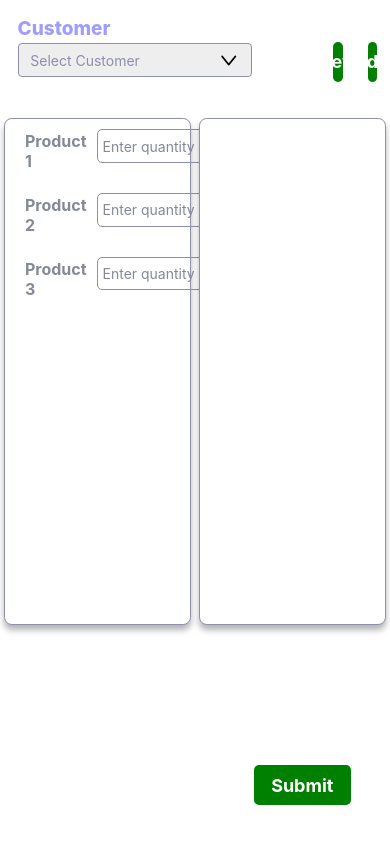
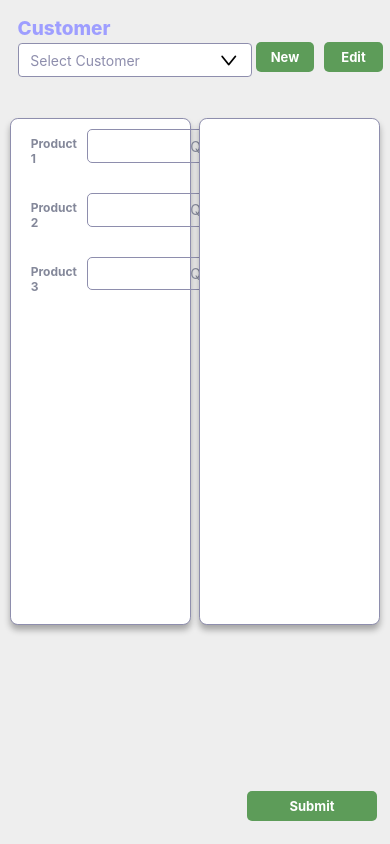
Before and after one commit to tknikhil/RisingSun, a React Native app: screen /Sales in a window 390 px wide. Built offline with nearby package versions, Linux system fonts and the light colour scheme.

Commit message:
changes done button and searchbar

```diff
--- a/src/app-widget/button.js
+++ b/src/app-widget/button.js
@@ -3,7 +3,7 @@ import React from 'react'
 
 const Button = ({ onPress,text }) => {
     return (
-      <TouchableOpacity style={styles.Button} onPress={onPress}>
+      <TouchableOpacity style={[styles.Button]} onPress={onPress}>
         <Text style={styles.ButtonText}>{text}</Text>
       </TouchableOpacity>
     );
@@ -13,19 +13,19 @@ const Button = ({ onPress,text }) => {
     Button: {
       alignSelf: 'flex-end',
       // marginLeft: 'auto',
-        width:'25%',
-        height:40,
+        width:'100%',
+        height:30,
         right:'10%',
         marginBottom:'10%',
         justifyContent:'center',
-        backgroundColor: '#008000', // Green logo color
+        backgroundColor: '#5D9C59', // Green logo color
         // paddingVertical: 10,
         // paddingHorizontal: 20,
         alignItems:'center',
         borderRadius: 5,
       },
       ButtonText: {
-        fontSize: 18,
+        fontSize: 13,
         fontWeight: 'bold',
         color: '#FFFFFF', // White login button text color
       },
--- a/src/screens/LoginScreen.js
+++ b/src/screens/LoginScreen.js
@@ -1,4 +1,4 @@
-import React, { useState ,useEffect} from 'react';
+import React, { useState ,useEffect,Dimensions} from 'react';
 import { View, Text, StyleSheet } from 'react-native';
 import {Input,Button} from '../app-widget';
 // import data from './../../assets/json-request/login.json'
@@ -72,11 +72,14 @@ const LoginScreen = ({navigation}) => {
           value={password}
         />
       </View>
-      <Button onPress={handleLogin} text={'Login'}/>
+      <View style={styles.btnContainer}>
+      <Button  onPress={handleLogin} text={'Login'}/>
+      </View>
     </View>
   );
 };
-
+// const windowWidth = Dimensions.get('window').width;
+// const windowHeight = Dimensions.get('window').height;
 const styles = StyleSheet.create({
   container: {
     flex: 1,
@@ -103,6 +106,13 @@ const styles = StyleSheet.create({
     marginBottom: 20,
     width: '80%',
   },
+  btnContainer:{
+    width:60,
+    height:40,
+
+  }
 });
 
 export default LoginScreen;
+// const windowWidth = Dimensions.get('window').width;
+// const windowHeight = Dimensions.get('window').height;
--- a/src/screens/SalesScreen.js
+++ b/src/screens/SalesScreen.js
@@ -48,10 +48,14 @@ const SalesScreen = () => {
       </TouchableOpacity>
       </View>
       <View style={styles.columnContainer}>
+      <View style={styles.columnBtnContainer}>
       <Button onPress={handleNewCustomer} text={'New'} style={styles.newbutton} />
     </View>
+    </View>
     <View style={styles.columnContainer}>
+    <View style={styles.columnBtnContainer}>
     <Button onPress={handleEditCustomer} text={'Edit'} style={styles.editbutton} />
+   </View>
     </View>
     </View>
      {isDropDownOpen? <View style={styles.dropdownArea}>
@@ -82,7 +86,7 @@ const SalesScreen = () => {
         <Text style={styles.productTitle}>Product 1</Text>
         <TextInput
           style={styles.quantityInput}
-          placeholder="Enter quantity"
+          placeholder="Qty"
           value={product1Quantity}
           onChangeText={text => setProduct1Quantity(text)}
           keyboardType="numeric"
@@ -95,7 +99,7 @@ const SalesScreen = () => {
         <Text style={styles.productTitle}>Product 2</Text>
         <TextInput
           style={styles.quantityInput}
-          placeholder="Enter quantity"
+          placeholder="Qty"
           value={product2Quantity}
           onChangeText={text => setProduct2Quantity(text)}
           keyboardType="numeric"
@@ -108,7 +112,7 @@ const SalesScreen = () => {
         <Text style={styles.productTitle}>Product 3</Text>
         <TextInput
           style={styles.quantityInput}
-          placeholder="Enter quantity"
+          placeholder="Qty"
           value={product3Quantity}
           onChangeText={text => setProduct3Quantity(text)}
           keyboardType="numeric"
@@ -122,8 +126,9 @@ const SalesScreen = () => {
       </View>
 
     </View>
-    <Button onPress={handleSubmit} text={'Submit'} style={styles.buttonAlign} />
-
+    <View style={styles.submitBtnContainer}>
+    <Button onPress={handleSubmit} text={'Submit'} style={styles.newbutton} />
+    </View>
     </View>
 
 
@@ -137,7 +142,7 @@ const windowHeight = Dimensions.get('window').height;
 const styles = StyleSheet.create({
   container: {
     flex: 1,
-    backgroundColor: '#fff',
+    backgroundColor: '#eeeeee',
   },
   header: {
     fontSize: 19,
@@ -149,12 +154,14 @@ const styles = StyleSheet.create({
   rowDropdownContainer:{
     flex: 1,
     flexDirection: 'row',
-    justifyContent: 'center',
     marginTop: windowHeight * 0.002,
     width: windowWidth * 0.95,
+    // backgroundColor:'red'
   },
   columnDropdownContainer:{
-    flex:1
+    // flex:1,
+    alignSelf: 'flex-start',
+    // backgroundColor:'white'
   },
   Text:{
     color:'#8E8EAD',
@@ -165,7 +172,7 @@ const styles = StyleSheet.create({
     borderRadius: windowWidth * 0.01,
     borderWidth: 1,
     borderColor: '#8E8EAD',
-    backgroundColor: '#eeeeee',
+    backgroundColor: '#fff',
     marginTop: windowHeight * 0.002,
     marginLeft: windowWidth * 0.02,
     flexDirection: 'row',
@@ -180,6 +187,7 @@ const styles = StyleSheet.create({
     height: windowHeight * 0.2,
     alignSelf: 'center',
     borderRadius: windowWidth * 0.01,
+    zIndex:2
   },
 
   dropdownArea: {
@@ -188,7 +196,7 @@ const styles = StyleSheet.create({
     borderBottomLeftRadius: windowWidth * 0.01,
     borderBottomRightRadius: windowWidth * 0.01,
     marginLeft: windowWidth * 0.02,
-    backgroundColor: '#eeeeee',
+    backgroundColor: '#fff',
     elevation: 5,
     position: 'absolute',
     top:windowHeight * 0.100,
@@ -198,11 +206,12 @@ const styles = StyleSheet.create({
   },
   searchInput: {
     width: '100%',
-    height: windowHeight * 0.04,
+    height: windowHeight/3-windowHeight,
+    fontSize:12,
     borderBottomLeftRadius: windowWidth * 0.01,
     borderBottomRightRadius: windowWidth * 0.01,
     borderEndWidth: 1,
-    alignSelf: 'center',
+    alignSelf: 'auto',
     elevation: 2,
   },
   ddownItems: {
@@ -215,9 +224,12 @@ const styles = StyleSheet.create({
   },
   rowContainer: {
     flex: 1,
+    width: windowWidth * 0.97,
     flexDirection: 'row',
+    alignSelf:'center',
     justifyContent: 'center',
     top: windowHeight * -0.06,
+    zIndex:1
   },
   parallelContainer: {
     flex: 1,
@@ -238,9 +250,18 @@ const styles = StyleSheet.create({
     shadowRadius: 6.27,
     // elevation: 10,
   },
-  newbutton:{
-    width: windowWidth * 0.60,
+  submitBtnContainer:{
+    marginBottom:10,
+    marginLeft:windowWidth/1.5,
+    width:windowWidth/3,
+    // backgroundColor:'blue'
   },
+  columnBtnContainer:{
+    width:windowWidth*.15,
+    height:windowHeight/1-windowHeight,
+    marginLeft:10,
+  },
+
   productContainer: {
     flexDirection: 'row',
     alignItems: 'center',
@@ -249,19 +270,21 @@ const styles = StyleSheet.create({
     paddingHorizontal: 20,
   },
   productTitle: {
-    fontSize: 16,
+    fontSize: 12,
     fontWeight: 'bold',
     marginRight: 10,
     color:'#84889a'
   },
   quantityInput: {
     flex: 1,
+    textAlign:'center',
     borderWidth: 1,
     borderColor: '#8E8EAD',
     borderRadius: 5,
     padding: 5,
     marginBottom: 10,
     color:'#89CFF0',
-  height:windowHeight*0.04
+  height:windowHeight*0.04,
+
   },
 });
```
